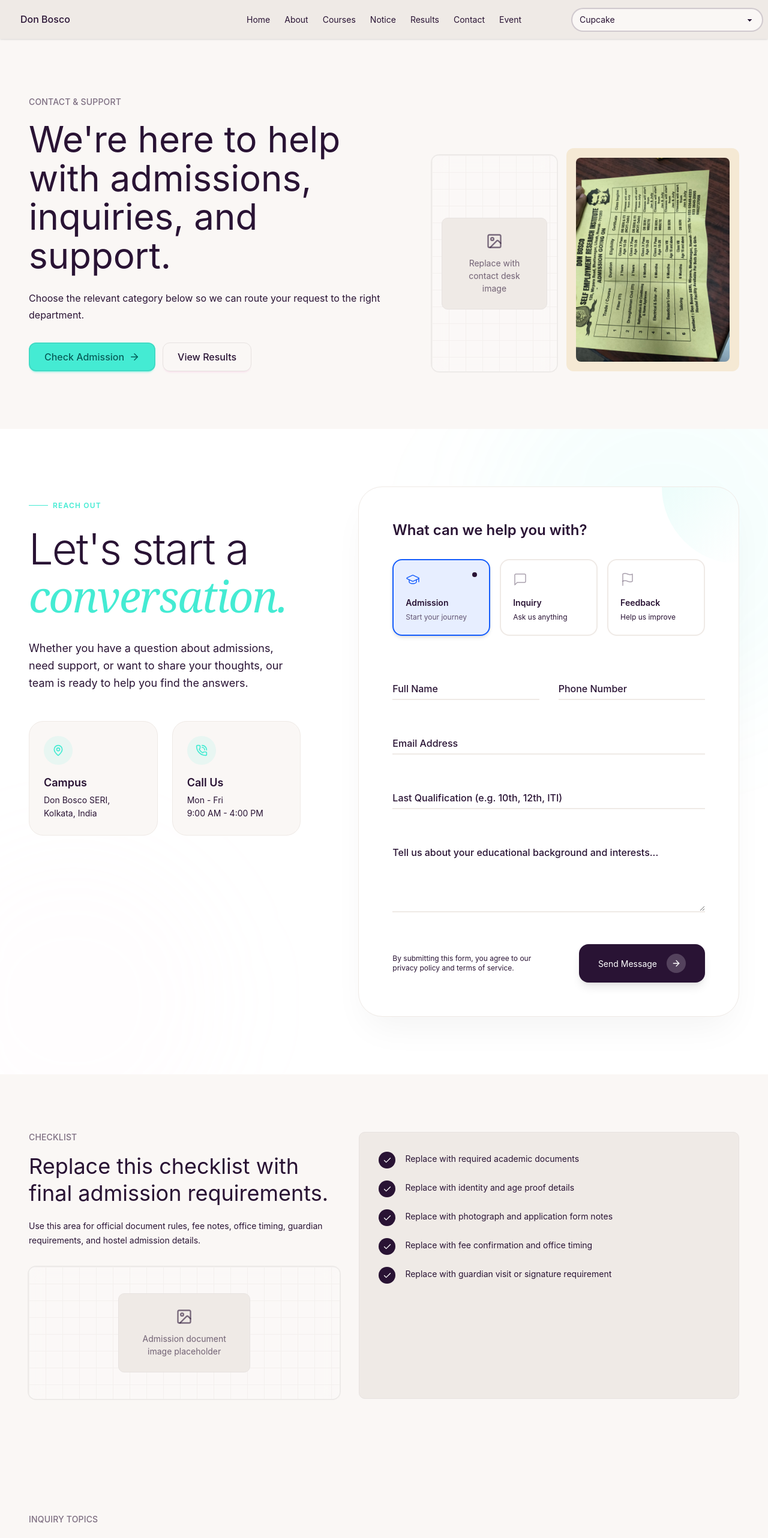
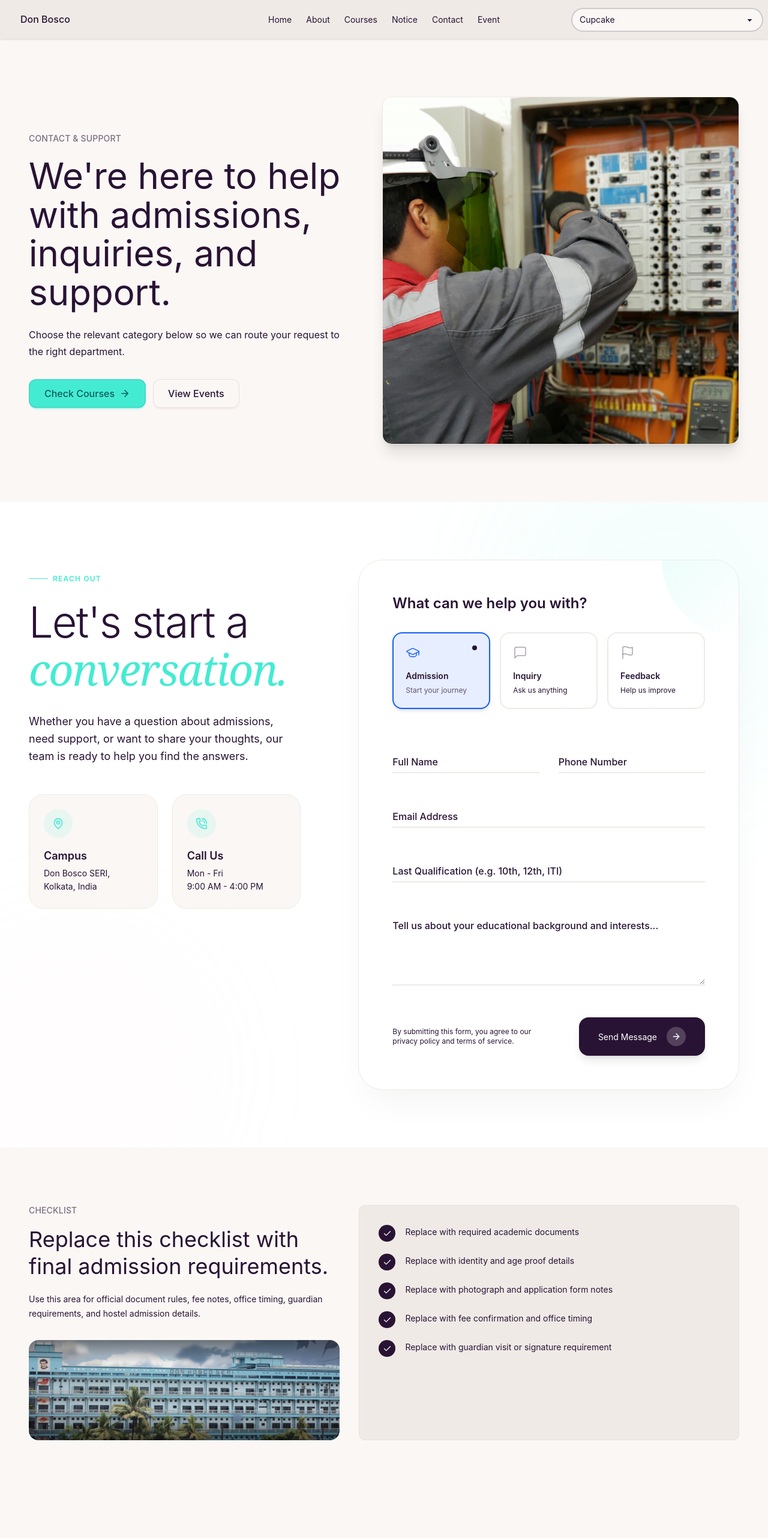
Before and after one commit to Sumanyadava/Don-bosco-, a Next.js app: page /contact in a window 1280 px wide. Shown: the top 2564 px of the page at 60% size. Built offline with nearby package versions, Linux system fonts and the light colour scheme.

Commit message:
added images

```diff
--- a/src/app/about/page.jsx
+++ b/src/app/about/page.jsx
@@ -228,13 +228,13 @@ export default function AboutPage() {
                 key={idx}
                 className="card bg-base-100 border border-base-200 shadow-md overflow-hidden group hover:shadow-xl transition-all"
               >
-                <figure className="aspect-square relative bg-base-200 overflow-hidden">
+                {/* <figure className="aspect-square relative bg-base-200 overflow-hidden">
                   <img
                     src={member.image}
                     alt={member.name}
                     className="w-full h-full object-cover group-hover:scale-105 transition duration-500"
                   />
-                </figure>
+                </figure> */}
                 <div className="card-body p-5 space-y-1">
                   <div>
                     <span className="badge badge-primary badge-sm font-semibold">
--- a/src/app/components/PageParts.jsx
+++ b/src/app/components/PageParts.jsx
@@ -67,11 +67,16 @@ export function Hero({
   primaryLabel = "Apply Now",
   secondaryHref = "/inquiry",
   secondaryLabel = "Make Inquiry",
-  visualLabel = "Replace with institute hero image",
+  visualLabel = "/images/workshop.jpeg",
 }) {
+  const imageSrc =
+    typeof visualLabel === "string" && visualLabel.startsWith("/")
+      ? visualLabel
+      : "/images/workshop2.jpeg";
+
   return (
     <section className="hero-band">
-      <div className="mx-auto grid max-w-7xl gap-12 px-5 md:grid-cols-[1fr_0.82fr] md:px-10 lg:px-12">
+      <div className="mx-auto grid max-w-7xl gap-12 px-5 md:grid-cols-[1fr_1.1fr] md:px-10 lg:px-12 items-center">
         <div className="max-w-3xl self-center">
           <p className="caption">{eyebrow}</p>
           <h1 className="mt-5 text-5xl font-normal leading-[1.08] text-[var(--ink)] md:text-6xl">
@@ -89,20 +94,15 @@ export function Hero({
             </Link>
           </div>
         </div>
-        <div className="grid gap-4 md:grid-cols-[0.72fr_1fr] md:items-end">
-          <div className="hidden md:block">
-            <PlaceholderVisual label={visualLabel} tone="surface-mint" tall />
-          </div>
-          <div className="rounded-xl bg-[var(--signature-cream)] p-4">
-            <Image
-              src="/don-bosco.jpeg"
-              alt="Don Bosco Institute admission flyer"
-              width={900}
-              height={1200}
-              priority
-              className="h-auto w-full rounded-lg object-cover"
-            />
-          </div>
+        <div className="w-full h-[380px] sm:h-[460px] md:h-[520px] lg:h-[580px] relative overflow-hidden rounded-2xl shadow-xl bg-[var(--signature-cream)] p-2.5 border border-base-200">
+          <Image
+            src={imageSrc}
+            alt={title || "Don Bosco Institute image"}
+            fill
+            priority
+            sizes="(max-width: 768px) 100vw, 50vw"
+            className="rounded-xl object-cover hover:scale-105 transition-transform duration-500"
+          />
         </div>
       </div>
     </section>
@@ -113,7 +113,7 @@ const courseImages = {
   "Fitter (ITI)":
     "https://images.unsplash.com/photo-1581092160607-ee22621dd758?auto=format&fit=crop&w=600&q=80",
   "Draughtsman Civil (ITI)":
-    "https://images.unsplash.com/photo-1503387762-592ded58c454?auto=format&fit=crop&w=600&q=80",
+    "/images/workshop.jpeg",
   "Refrigeration & Air Conditioning":
     "https://images.unsplash.com/photo-1621905251189-08b45d6a269e?auto=format&fit=crop&w=600&q=80",
   "Electrical & Solar - PV":
@@ -232,10 +232,13 @@ export function FeatureGrid({ items, columns = "md:grid-cols-3" }) {
       {items.map((item) => (
         <article key={item.title} className={`demo-card ${item.tone || ""}`}>
           {item.icon ? <item.icon size={28} /> : null}
-          {"image" in item ? (
-            <div className="mt-6">
-              {/* <Image src={item.image} alt="asd" fill className="object-contain " /> */}
-              <PlaceholderVisual label={item.image} tone="surface-soft" />
+          {item.image ? (
+            <div className="mt-6 h-48 w-full overflow-hidden rounded-xl relative">
+              <img
+                src={item.image}
+                alt={item.title}
+                className="w-full h-full object-cover"
+              />
             </div>
           ) : null}
           <h3 className="mt-8 text-xl font-normal leading-7 text-[var(--ink)]">
--- a/src/app/components/SiteShell.jsx
+++ b/src/app/components/SiteShell.jsx
@@ -1,5 +1,6 @@
 "use client";
 
+import { HamIcon, Menu } from "lucide-react";
 import Link from "next/link";
 import { useEffect, useState, useRef } from "react";
 
@@ -35,11 +36,11 @@ export function SiteShell({ children }) {
         <div className="navbar-start ">
           <div className="dropdown lg:hidden">
             <div tabIndex={0} role="button" className="btn btn-ghost lg:hidden">
-              <div className="text-xl text-base-content">Hi</div>
+              <div className="text-xl text-base-content"><Menu /></div>
             </div>
             <ul
               tabIndex="-1"
-              className="menu menu-sm dropdown-content z-1 mt-3 w-52 rounded-box bg-base-100 p-2 shadow"
+              className="menu menu-sm dropdown-content z-1 mt-3 w-52 rounded-box bg-base-300 p-2 shadow"
             >
               <li>
               <Link href="/">Home</Link>
@@ -48,13 +49,19 @@ export function SiteShell({ children }) {
               <Link href="/about">About</Link>
             </li>
             <li>
+              <Link href="/courses">Courses</Link>
+            </li>
+
+            <li>
               <Link href="/notice">Notice</Link>
             </li>
+
             <li>
-                <Link href="/result">Results</Link>
+              <Link href="/contact">Contact</Link>
             </li>
+
             <li>
-                <Link href="/inquiry">Enquiry</Link>
+              <Link href="/event">Event</Link>
             </li>
             </ul>
           </div>
@@ -78,14 +85,9 @@ export function SiteShell({ children }) {
             </li>
 
             <li>
-              <Link href="/result">Results</Link>
-            </li>
-            <li>
               <Link href="/contact">Contact</Link>
             </li>
-            {/* <li>
-              <Link href="/admission">Admission</Link>
-            </li> */}
+
             <li>
               <Link href="/event">Event</Link>
             </li>
--- a/src/app/contact/page.jsx
+++ b/src/app/contact/page.jsx
@@ -1,8 +1,10 @@
 "use client";
+
 import { useState } from "react";
-import { Check, Mail, Map, MapIcon, MapPin, PhoneCall, Send, GraduationCap, MessageSquare, Flag, ArrowRight } from "lucide-react";
+import { Check, Mail, Map, MapIcon, MapPin, PhoneCall, Send, GraduationCap, MessageSquare, Flag, ArrowRight, Import } from "lucide-react";
 import { ContactBand, FaqList, FeatureGrid, FinalCta, Hero, PlaceholderVisual, SectionIntro } from "../components/PageParts";
 import { contact, faqItems, inquiryFields, inquiryTopics, admissionChecklist } from "../data";
+import Image from "next/image";
 
 export default function InquiryPage() {
   const [formType, setFormType] = useState("admission");
@@ -19,11 +21,11 @@ export default function InquiryPage() {
         eyebrow="Contact & Support"
         title="We're here to help with admissions, inquiries, and support."
         text="Choose the relevant category below so we can route your request to the right department."
-        primaryHref="/admission"
-        primaryLabel="Check Admission"
-        secondaryHref="/result"
-        secondaryLabel="View Results"
-        visualLabel="Replace with contact desk image"
+        primaryHref="/cources"
+        primaryLabel="Check Courses"
+        secondaryHref="/events"
+        secondaryLabel="View Events"
+        visualLabel="/images/mst.jpg"
       />
 
       <section className="relative py-24 bg-white overflow-hidden">
@@ -42,7 +44,7 @@ export default function InquiryPage() {
               </div>
 
               <h2 className="text-5xl lg:text-7xl font-light text-[var(--ink)] tracking-tight leading-[1.1] mb-8">
-                Let's start a <br/>
+                Let's start a <br />
                 <span className="font-serif italic text-primary">conversation.</span>
               </h2>
 
@@ -57,7 +59,7 @@ export default function InquiryPage() {
                     <MapPin size={20} />
                   </div>
                   <h4 className="text-lg font-semibold text-[var(--ink)] mb-1">Campus</h4>
-                  <p className="text-sm text-[var(--body)] leading-relaxed">Don Bosco SERI,<br/>Kolkata, India</p>
+                  <p className="text-sm text-[var(--body)] leading-relaxed">Don Bosco SERI,<br />Kolkata, India</p>
                 </div>
 
                 <div className="group relative bg-base-100 p-6 rounded-3xl border border-base-200 hover:border-primary/50 transition-all duration-300 hover:shadow-xl hover:shadow-primary/5">
@@ -65,7 +67,7 @@ export default function InquiryPage() {
                     <PhoneCall size={20} />
                   </div>
                   <h4 className="text-lg font-semibold text-[var(--ink)] mb-1">Call Us</h4>
-                  <p className="text-sm text-[var(--body)] leading-relaxed">Mon - Fri<br/>9:00 AM - 4:00 PM</p>
+                  <p className="text-sm text-[var(--body)] leading-relaxed">Mon - Fri<br />9:00 AM - 4:00 PM</p>
                 </div>
               </div>
             </div>
@@ -82,8 +84,7 @@ export default function InquiryPage() {
                   {formTypes.map((type) => (
                     <label
                       key={type.id}
-                      className={`relative cursor-pointer rounded-2xl p-5 border-2 transition-all duration-300 ease-out flex flex-col items-start gap-4 group overflow-hidden ${
-                        formType === type.id
+                      className={`relative cursor-pointer rounded-2xl p-5 border-2 transition-all duration-300 ease-out flex flex-col items-start gap-4 group overflow-hidden ${formType === type.id
                         ? `${type.border} ${type.bg} shadow-md`
                         : `border-base-200 hover:border-base-300 bg-white hover:bg-base-50`
                         }`}
@@ -95,8 +96,7 @@ export default function InquiryPage() {
                         checked={formType === type.id}
                         onChange={() => setFormType(type.id)}
                       />
-                      <div className={`transition-colors ${
-                        formType === type.id ? type.color : 'text-base-content/40 group-hover:text-base-content/60'
+                      <div className={`transition-colors ${formType === type.id ? type.color : 'text-base-content/40 group-hover:text-base-content/60'
                         }`}>
                         {type.icon}
                       </div>
@@ -178,8 +178,15 @@ export default function InquiryPage() {
             <p className="mt-5 text-sm leading-6 text-[var(--body)]">
               Use this area for official document rules, fee notes, office timing, guardian requirements, and hostel admission details.
             </p>
-                  <div className="mt-8">
-                    <PlaceholderVisual label="Admission document image placeholder" tone="surface-mint" />
+            <div className="mt-8 z-40 relative">
+              <Image
+                src="/mirpara.png"
+                alt="Student journey map"
+                height={800}
+                width={800}
+                className="object-cover rounded-2xl"
+              />
+
             </div>
           </div>
           <div className="feature-card">
@@ -245,7 +252,22 @@ export default function InquiryPage() {
               Placeholder text for how inquiry calls are handled, when students can visit, and what details they should bring.
             </p>
           </div>
-          <PlaceholderVisual label="Inquiry office image placeholder" tone="surface-yellow" tall />
+          {/* <div className="relative">
+          <Image
+            src="/mirpara.png"
+            alt="Student journey map"
+            fill
+            priority
+            className="object-cover "
+          />
+          </div> */}
+          <Image
+                src="/mirpara.png"
+                alt="Student journey map"
+                height={800}
+                width={800}
+                className="object-cover rounded-2xl"
+              />
         </div>
       </section>
 
--- a/src/app/courses/page.jsx
+++ b/src/app/courses/page.jsx
@@ -137,7 +137,7 @@ const COURSES_DATA = [
     duration: "55 Days",
     icon: Wrench,
     badgeColor: "badge-accent",
-    image: "https://images.unsplash.com/photo-1581092335397-9583fe92d232?auto=format&fit=crop&q=80&w=800",
+    image: "/images/mst.jpg",
     description: "Multi-disciplinary practical training in home appliance repair, basic electrical wiring, plumbing fundamentals, and facility maintenance.",
     features: ["100% Free Training", "Multi-Trade Skills", "Immediate Job Readiness"]
   },
@@ -247,10 +247,11 @@ export default function CoursesPage() {
                         <Zap className="w-3 h-3 fill-current" /> Free Course
                       </span>
                     ) : (
-                      <span className="badge bg-base-100/90 text-base-content backdrop-blur-md border border-base-200 font-extrabold text-xs shadow-md">
-                        <IndianRupee className="w-3 h-3 text-primary inline" />
-                        {course.price.toLocaleString("en-IN")}
-                      </span>
+                      // <span className="badge bg-base-100/90 text-base-content backdrop-blur-md border border-base-200 font-extrabold text-xs shadow-md">
+                      //   <IndianRupee className="w-3 h-3 text-primary inline" />
+                      //   {/* {course.price.toLocaleString("en-IN")} */}
+                      // </span>
+                      <></>
                     )}
                   </div>
 
--- a/src/app/data.jsx
+++ b/src/app/data.jsx
@@ -106,7 +106,7 @@ export const programShowcase = [
     icon: Wrench,
     title: "Workshop based learning",
     text: "Placeholder text for workshop rooms, tools, safety practice, and supervised training activity.",
-    image: "/images/studentsss.jpeg",
+    image: "/images/workshop.jpeg",
     tone: "surface-peach"
   },
   {
@@ -120,7 +120,7 @@ export const programShowcase = [
     icon: Building2,
     title: "Campus facility",
     text: "Placeholder text for classrooms, labs, hostel support, student services, and campus environment.",
-    image: "/images/students.jpeg",
+    image: "/images/facility.jpeg",
     tone: "surface-yellow"
   },
   {
--- a/src/app/page.jsx
+++ b/src/app/page.jsx
@@ -62,13 +62,13 @@ export default function LandingPage() {
         </div>
         <div id="item3" className="carousel-item w-full">
           <img
-            src="https://img.daisyui.com/images/stock/photo-1414694762283-acccc27bca85.webp"
-            className="w-full" />
+            src="/images/workshop.jpeg"
+            className="w-full object-cover max-h-[500px]" />
         </div>
         <div id="item4" className="carousel-item w-full">
           <img
-            src="https://img.daisyui.com/images/stock/photo-1665553365602-b2fb8e5d1707.webp"
-            className="w-full" />
+            src="/images/facility.jpeg"
+            className="w-full object-cover max-h-[500px]" />
         </div>
       </div>
       <div className="flex w-full justify-center gap-2 py-2  text-white">
@@ -93,7 +93,7 @@ export default function LandingPage() {
         </div>
       </motion.section>
 
- {/* //crousals  */}
+      {/* //crousals  */}
       <Section />
 
       <section className="section bg-white">
@@ -122,20 +122,14 @@ export default function LandingPage() {
               Replace each step with real process details, office timings, batch
               rules, and certificate instructions.
             </p>
-            <div className="mt-8">
-              <PlaceholderVisual
-                label="Replace with student journey image"
-                tone="surface-peach"
-                tall
+            <div className="mt-8 relative h-[360px] w-full overflow-hidden rounded-2xl">
+              <Image
+                src="/mirpara.png"
+                alt="Student journey map"
+                fill
+                priority
+                className="object-cover"
               />
-
-              {/* <Image
-            src="/mirpara.png"
-            alt="Hero background"
-            fill
-            priority
-            className="object-contain"
-          /> */}
             </div>
           </div>
           <JourneyRail steps={journeySteps} />
```
Also changed, not shown: src/app/notice/page.jsx (+0 -116 lines), public/images/mst.jpg (added). Lines whose indentation alone changed are shown as unchanged.
